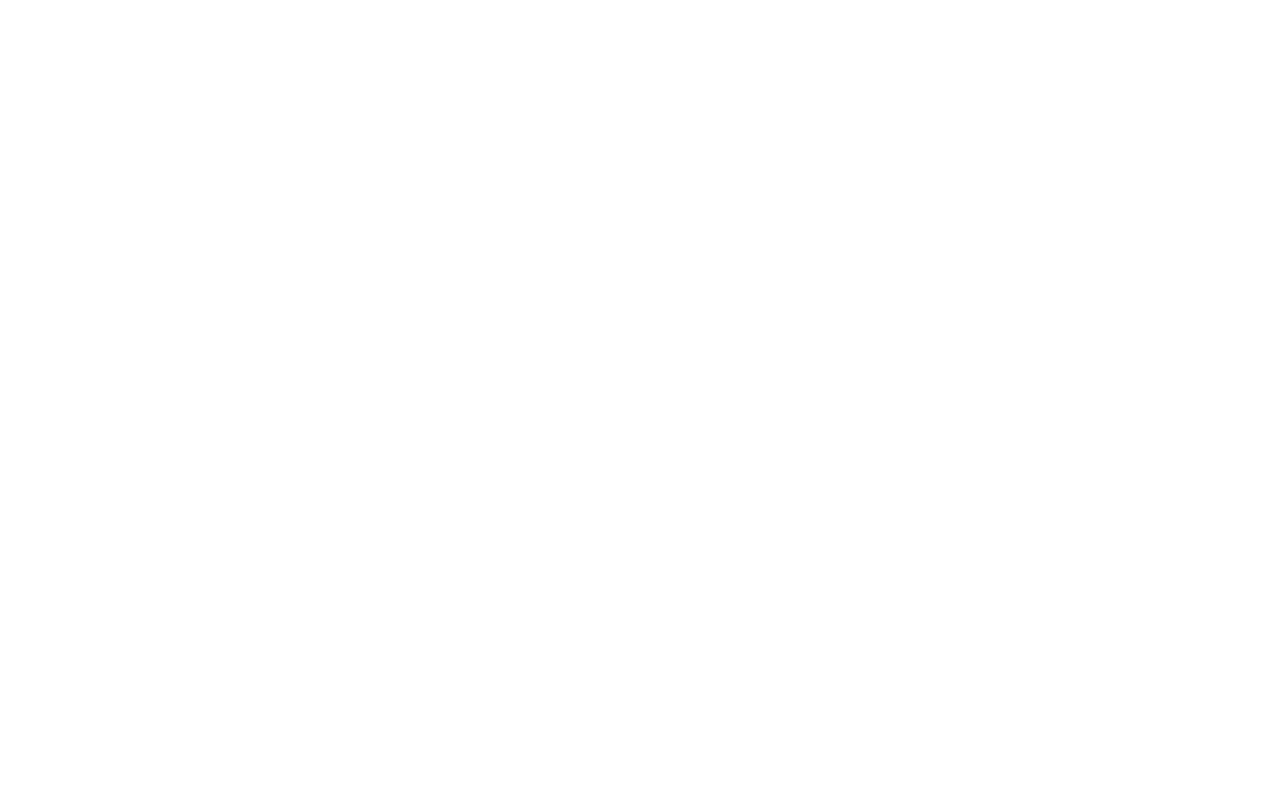
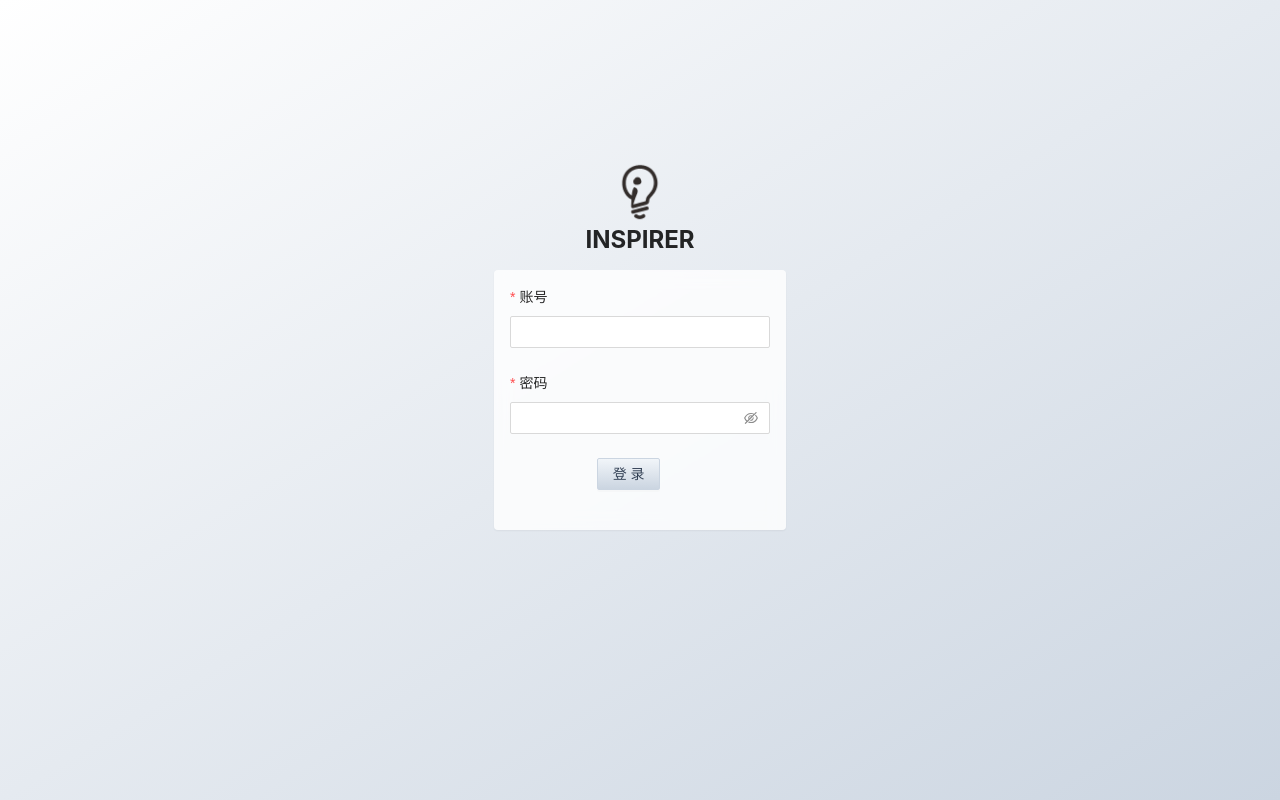
Before and after one commit to chongyi/inspirer-admin, a React (Create React App) app: page /login in a window 1280 px wide. Before the commit this address had no page. Built offline with nearby package versions, Linux system fonts and the light colour scheme.

Commit message:
增加登陆部分接口

```diff
--- a/package.json
+++ b/package.json
@@ -8,6 +8,7 @@
     "@testing-library/react": "^13.0.1",
     "@testing-library/user-event": "^14.1.1",
     "antd": "^4.21.1",
+    "http-proxy-middleware": "^2.0.6",
     "react": "^18.1.0",
     "react-dom": "^18.1.0",
     "react-redux": "^8.0.1",
--- a/src/App.js
+++ b/src/App.js
@@ -5,6 +5,7 @@
 import { Route, Routes } from 'react-router-dom'
 import MainLayout from './MainLayout';
 import Home from './pages/Home';
+import Login from './Login';
 
 function App() {
   return (
@@ -12,6 +13,7 @@
       <Route path='/' element={<MainLayout />}>
         <Route path='/' element={<Home />} />
       </Route>
+      <Route path='/login' element={<Login />} />
     </Routes>
   );
 }
--- /dev/null
+++ b/src/Login.js
@@ -0,0 +1,51 @@
+import { Button, Checkbox, Form, Input } from 'antd';
+import { getToken } from './request';
+
+const Login = () => {
+    getToken()
+
+    return <div className="h-screen w-screen flex justify-center items-center bg-gradient-to-br from-white to-slate-300">
+        <div className="relative">
+            <div className="text-center absolute w-full" style={{marginTop: -110}}>
+                <img src="/logo.png" alt="logo" className="h-16 m-auto" />
+                <div className="font-bold text-2xl">INSPIRER</div>
+            </div>
+            <div className="shadow-sm rounded p-4 bg-white/80 backdrop-blur">
+                <Form
+                    name="basic"
+                    initialValues={{ remember: true }}
+                    autoComplete="off"
+                    layout='vertical'
+                >
+                    <Form.Item
+                        label="账号"
+                        name="username"
+                        rules={[{ required: true, message: '请输入用户名' }]}
+                    >
+                        <Input autoComplete="username" />
+                    </Form.Item>
+
+                    <Form.Item
+                        label="密码"
+                        name="password"
+                        rules={[{ required: true, message: '请输入密码' }]}
+                    >
+                        <Input.Password autoComplete='current-password' />
+                    </Form.Item>
+
+                    {/* <Form.Item name="remember" valuePropName="checked">
+                        <Checkbox>记住此账号</Checkbox>
+                    </Form.Item> */}
+
+                    <Form.Item wrapperCol={{ offset: 8, span: 16 }}>
+                        <Button htmlType="submit" className="bg-gradient-to-b from-slate-100 to-slate-300 text-slate-700 border-slate-300 hover:border-slate-300 hover:text-slate-500">
+                            登录
+                        </Button>
+                    </Form.Item>
+                </Form>
+            </div>
+        </div>
+    </div>
+}
+
+export default Login
--- a/src/MainLayout.js
+++ b/src/MainLayout.js
@@ -7,11 +7,13 @@
 
 const MainLayout = () => {
     const headerMenus = useHeaderMenus()
-
     return <Layout className='h-screen'>
-        <Header>
-            <div className='float-left'>LOGO</div>
-            <Menu theme="dark" mode="horizontal" defaultSelectedKeys={['content']} items={headerMenus} />
+        <Header className='bg-white px-0 shadow border-b'>
+            <div className='float-left px-4 flex gap-1 items-center'>
+                <img src="/logo.png" alt='logo' className='h-8' />
+                <span className='font-bold'>INSPIRER</span>
+            </div>
+            <Menu className='border-0' mode="horizontal" defaultSelectedKeys={['content']} items={headerMenus} />
         </Header>
         <Layout>
             <Sider width={200} className='shadow' theme='light'>
--- /dev/null
+++ b/src/app/application/api/user.js
@@ -0,0 +1,13 @@
+export async function getUserProfile() {
+    return await fetch('/api/security/profile')
+}
+
+export async function login(payload) {
+    return await fetch('/api/login', {
+        method: 'post',
+        headers: {
+            'Content-Type': 'application/json'
+        },
+        body: JSON.stringify(payload)
+    })
+}
--- /dev/null
+++ b/src/app/application/userSessionSlice.js
@@ -0,0 +1,58 @@
+import { createAsyncThunk, createSlice } from '@reduxjs/toolkit';
+import { getUserProfile, login } from './api/user';
+
+const initialState = {
+    token: localStorage.accessToken || null,
+    profile: null,
+    loginStatus: 0,
+};
+
+// The function below is called a thunk and allows us to perform async logic. It
+// can be dispatched like a regular action: `dispatch(incrementAsync(10))`. This
+// will call the thunk with the `dispatch` function as the first argument. Async
+// code can then be executed and other actions can be dispatched. Thunks are
+// typically used to make async requests.
+export const loginAsync = createAsyncThunk(
+    'userSession/login',
+    async (payload) => {
+        const response = await login(payload);
+        // The value we return becomes the `fulfilled` action payload
+        return response.data.access_token;
+    }
+);
+
+export const updateProfileAsync = createAsyncThunk(
+    'userSession/updateProfile',
+    async () => {
+        const response = await getUserProfile()
+        return response.data
+    }
+)
+
+export const userSessionSlice = createSlice({
+    name: 'userSession',
+    initialState,
+    // The `reducers` field lets us define reducers and generate associated actions
+    reducers: {
+
+    },
+    // The `extraReducers` field lets the slice handle actions defined elsewhere,
+    // including actions generated by createAsyncThunk or in other slices.
+    extraReducers: (builder) => {
+        builder
+            .addCase(loginAsync.pending, (state) => {
+                state.loginStatus = 1;
+            })
+            .addCase(loginAsync.fulfilled, (state, action) => {
+                state.loginStatus = 2;
+                state.token = action.payload;
+            })
+            .addCase(updateProfileAsync.fulfilled, (state, action) => {
+                state.profile = action.payload;
+            });
+    },
+});
+
+export const {  } = userSessionSlice.actions;
+
+export default userSessionSlice.reducer;
--- a/src/app/store.js
+++ b/src/app/store.js
@@ -1,8 +1,10 @@
 import { configureStore } from '@reduxjs/toolkit';
 import counterReducer from '../features/counter/counterSlice';
+import userSessionReducer from './application/userSessionSlice';
 
 export const store = configureStore({
   reducer: {
     counter: counterReducer,
+    userSession: userSessionReducer,
   },
 });
--- /dev/null
+++ b/src/request.js
@@ -0,0 +1,9 @@
+import { store } from "./app/store"
+
+export async function request(...props) {
+    const res = await fetch(...props)
+}
+
+export function getToken() {
+    console.log(store.getState().userSession)
+}
--- /dev/null
+++ b/src/setupProxy.js
@@ -0,0 +1,14 @@
+const { createProxyMiddleware } = require('http-proxy-middleware');
+
+module.exports = function (app) {
+    app.use(
+        '/api',
+        createProxyMiddleware({
+            target: 'http://localhost:8088',
+            changeOrigin: true,
+            pathRewrite: {
+                '^/api': '/',
+            },
+        })
+    );
+};
```
Also changed, not shown: public/logo.png (added), 1 other file (tests, documents, lock files or other folders).
